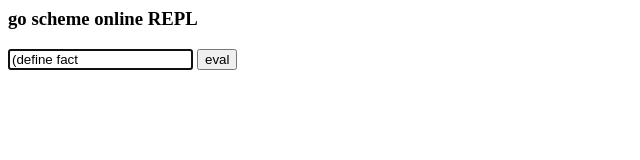
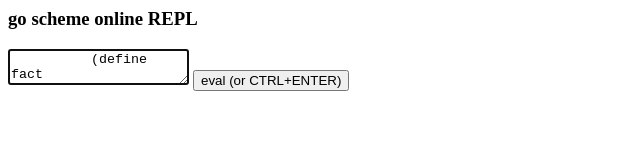
Before and after one commit to adzeitor/goscheme, a plain HTML site: page docs/index.html in a window 1280 px wide. Shown: the whole page, without its empty margins (0-640 px from the left). Drawn offline with Linux system fonts and the light colour scheme; no server answers.

Commit message:
Use textarea for code

```diff
--- a/docs/index.html
+++ b/docs/index.html
@@ -19,7 +19,7 @@
                     log.innerHTML += `<code>> ${line}</code><br><code>${result}</code><hr>`
                 }
 				input.addEventListener("keydown", function(event) {
-					if (event.key === "Enter") {
+					if (event.key === "Enter" && event.ctrlKey) {
 						event.preventDefault();
                         eval()
 					}
@@ -32,17 +32,15 @@
 		</script>
 	</head>
 	<body>
-		<h3>go scheme online REPL</h3>
-		<ul id="log"></ul>
-		<input id="line"
-               type="text"
-               autofocus
-               placeholder="enter scheme expression"
-               value="(define fact
-				(lambda (n)
-					(if (= n 0)
-						1
-						(* n (fact (- n 1))))))"/>
-        <button id="submit">eval</button>
+        <h3>go scheme online REPL</h3>
+        <ul id="log"></ul>
+        <textarea id="line" autofocus>
+          (define fact
+            (lambda (n)
+			  (if (= n 0)
+			      1
+                  (* n (fact (- n 1))))))
+        </textarea>
+        <button id="submit">eval (or CTRL+ENTER)</button>
 	</body>
 </html>
```
